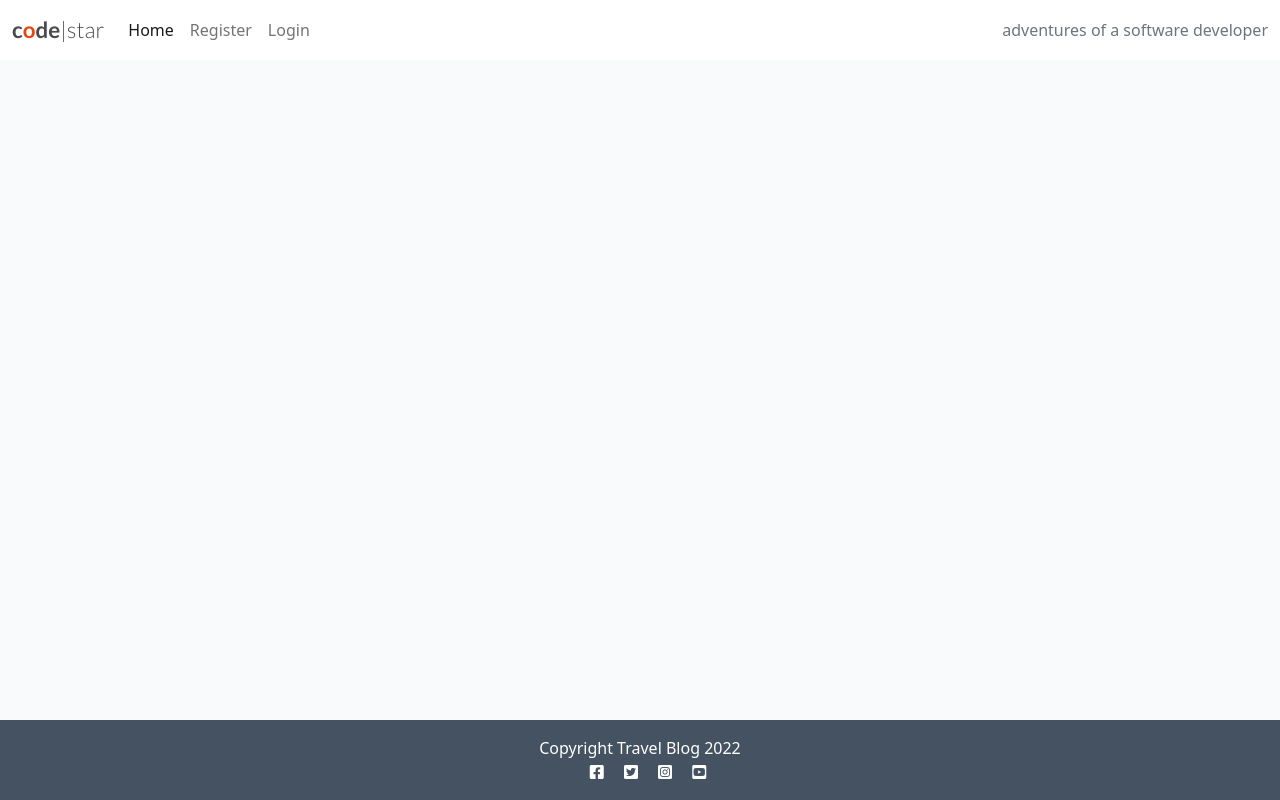
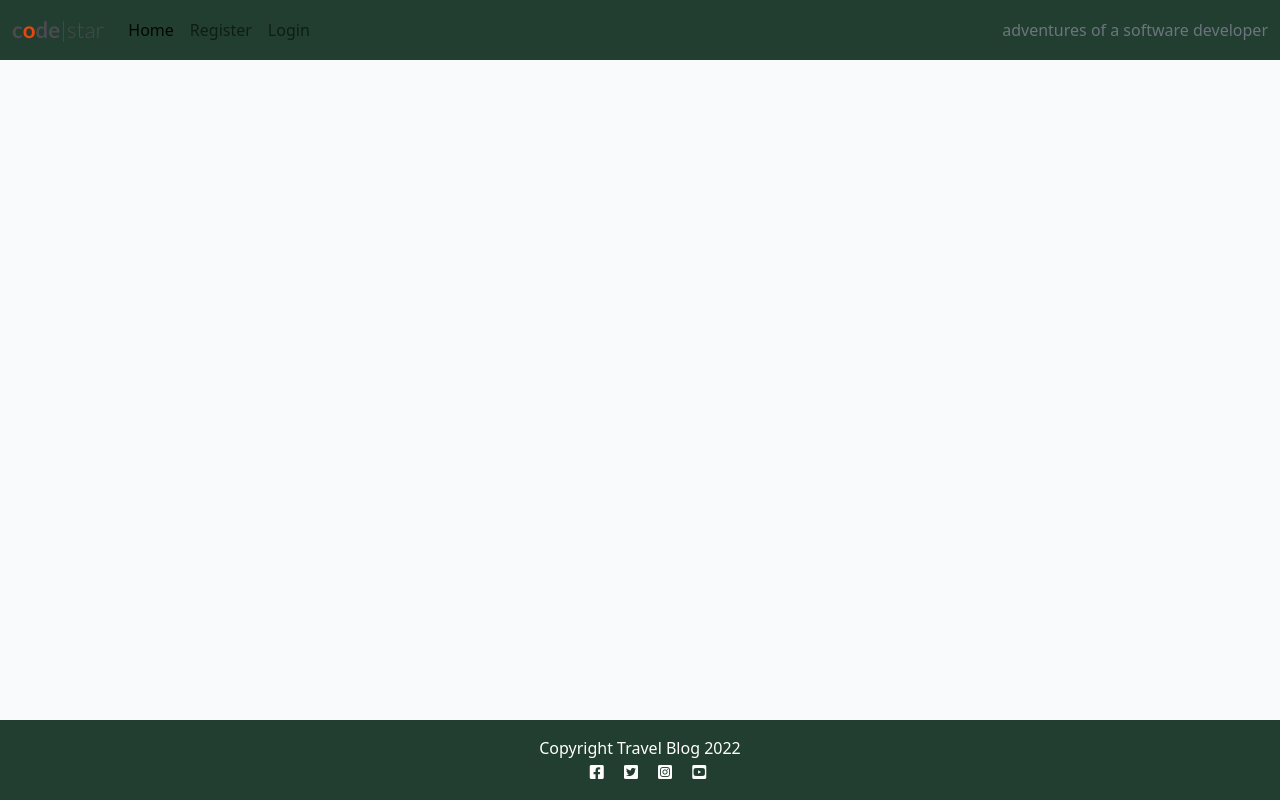
Before and after one commit to Code-Institute-Submissions/MariusBujor-TravelBlog_NovResub, a Django app: page / in a window 1280 px wide. Run offline with Django 3.2, Linux system fonts and the light colour scheme; data that the repository does not hold is empty.

Commit message:
Navbar and footer color changed

```diff
--- a/templates/base.html
+++ b/templates/base.html
@@ -24,7 +24,7 @@
 
     <!-- Navigation -->
 
-    <nav class="navbar navbar-expand-lg navbar-light bg-white">
+    <nav class="navbar navbar-expand-lg navbar-light" style="background-color:#213E31;">
         <div class="container-fluid">
              <a class="navbar-brand" href="{% url 'home' %}"><span class="brand">c<span class="red-o">o</span>de<span
                         class="thin">|star</span></span></span></a>
@@ -77,7 +77,7 @@
     </main>
 
     <!-- Footer -->
-    <footer class="footer mt-auto py-3 dark-bg">
+    <footer class="footer mt-auto py-3 dark-bg"style="background-color:#213E31;">
         <p class="m-0 text-center text-white">Copyright Travel Blog 2022</p>
         <p class="m-0 text-center text-white"><i class="fab fa-facebook-square ms-3"></i>
             <i class="fab fa-twitter-square ms-3"></i>
```
